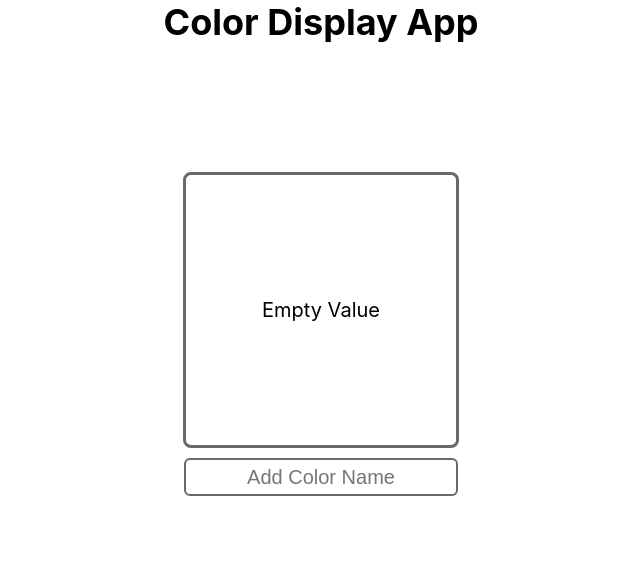
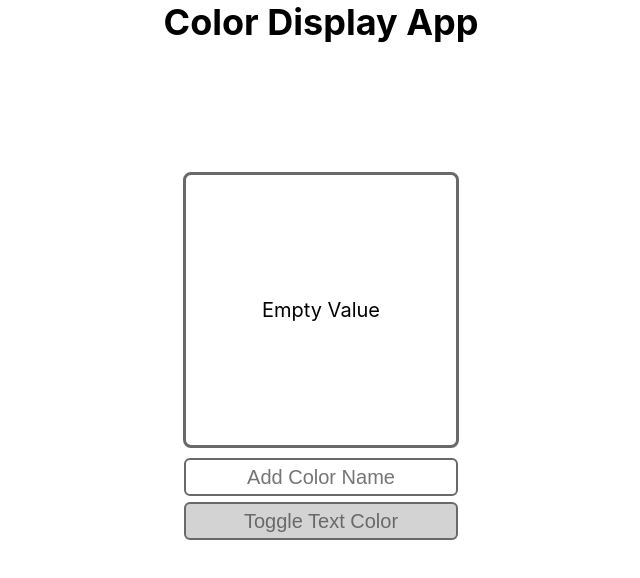
Before and after one commit to austinamani123/ReactProjectOne, a React (Create React App) app: page / in a window 1280 px wide. Shown: the top 578 px of the page, without its empty margins (319-959 px from the left). Built offline with nearby package versions, Linux system fonts and the light colour scheme.

Commit message:
Added hexCodes,colorToggle & completed the project (#11)

```diff
--- a/package.json
+++ b/package.json
@@ -6,6 +6,7 @@
     "@testing-library/jest-dom": "^5.17.0",
     "@testing-library/react": "^13.4.0",
     "@testing-library/user-event": "^13.5.0",
+    "colornames": "^1.1.1",
     "react": "^18.2.0",
     "react-dom": "^18.2.0",
     "react-scripts": "5.0.1",
--- a/src/ColorInput.js
+++ b/src/ColorInput.js
@@ -1,6 +1,6 @@
 import React from 'react';
 
-const ColorInput = ({ color, handleChange }) => {
+const ColorInput = ({ color, handleChange, setHexValue, isDarkText, setIsDarkText }) => {
 	return (
 		<form className="ColorInput">
 			<input
@@ -10,6 +10,9 @@ const ColorInput = ({ color, handleChange }) => {
 				onChange={handleChange}
 				value={color}
 			/>
+			<button type="button" onClick={() => setIsDarkText(!isDarkText)}>
+				Toggle Text Color
+			</button>
 		</form>
 	);
 };
--- a/src/Content.js
+++ b/src/Content.js
@@ -1,20 +1,24 @@
 import React from 'react';
 import { useState } from 'react';
+import colorNames from 'colornames';
 import Square from './Square';
 import ColorInput from './ColorInput';
 
 const Content = () => {
 	const [color, setColor] = useState('');
 	const [divBackgroundColor, setDivBackgroundColor] = useState('');
+	const [hexValue, setHexValue] = useState('');
+	const [isDarkText, setIsDarkText] = useState(true);
 
 	const handleChange = (e) => {
 		setColor(e.target.value);
-
+		setHexValue(colorNames(e.target.value));
 		setDivBackgroundColor(e.target.value);
 	};
 
 	const squareStyle = {
 		backgroundColor: divBackgroundColor,
+		color: isDarkText ? '#000' : '#fff',
 	};
 
 	return (
@@ -24,8 +28,17 @@ const Content = () => {
 				setColor={setColor}
 				handleChange={handleChange}
 				squareStyle={squareStyle}
+				hexValue={hexValue}
+				isDarkText={isDarkText}
 			/>
-			<ColorInput color={color} setColor={setColor} handleChange={handleChange} />
+			<ColorInput
+				color={color}
+				setColor={setColor}
+				handleChange={handleChange}
+				setHexValue={setHexValue}
+				isDarkText={isDarkText}
+				setIsDarkText={setIsDarkText}
+			/>
 		</main>
 	);
 };
--- a/src/Square.js
+++ b/src/Square.js
@@ -1,7 +1,8 @@
-const Square = ({ color, squareStyle }) => {
+const Square = ({ color, squareStyle, hexValue, isDarkText }) => {
 	return (
 		<div style={squareStyle} className="Square">
 			{color ? <p>{color}</p> : <p>Empty Value</p>}
+			<p>{hexValue ? hexValue : null}</p>
 		</div>
 	);
 };
--- a/src/index.css
+++ b/src/index.css
@@ -41,6 +41,7 @@ body {
 	width: 270px;
 	height: 270px;
 	font-size: 20px;
+	flex-direction: column;
 }
 
 #ColorInput {
@@ -62,3 +63,19 @@ body {
 	outline: gray;
 	box-shadow: 3px 3px 10px;
 }
+
+button {
+	width: 100%;
+	height: 38px;
+	margin-top: 6px;
+	display: flex;
+	justify-content: center;
+	align-items: center;
+	font-size: 20px;
+	border-style: solid;
+	border-width: 2px;
+	border-color: dimgray;
+	border-radius: 6px;
+	color: dimgray;
+	background-color: lightgrey;
+}
```
Also changed, not shown: 2 other files (tests, documents, lock files or other folders).
